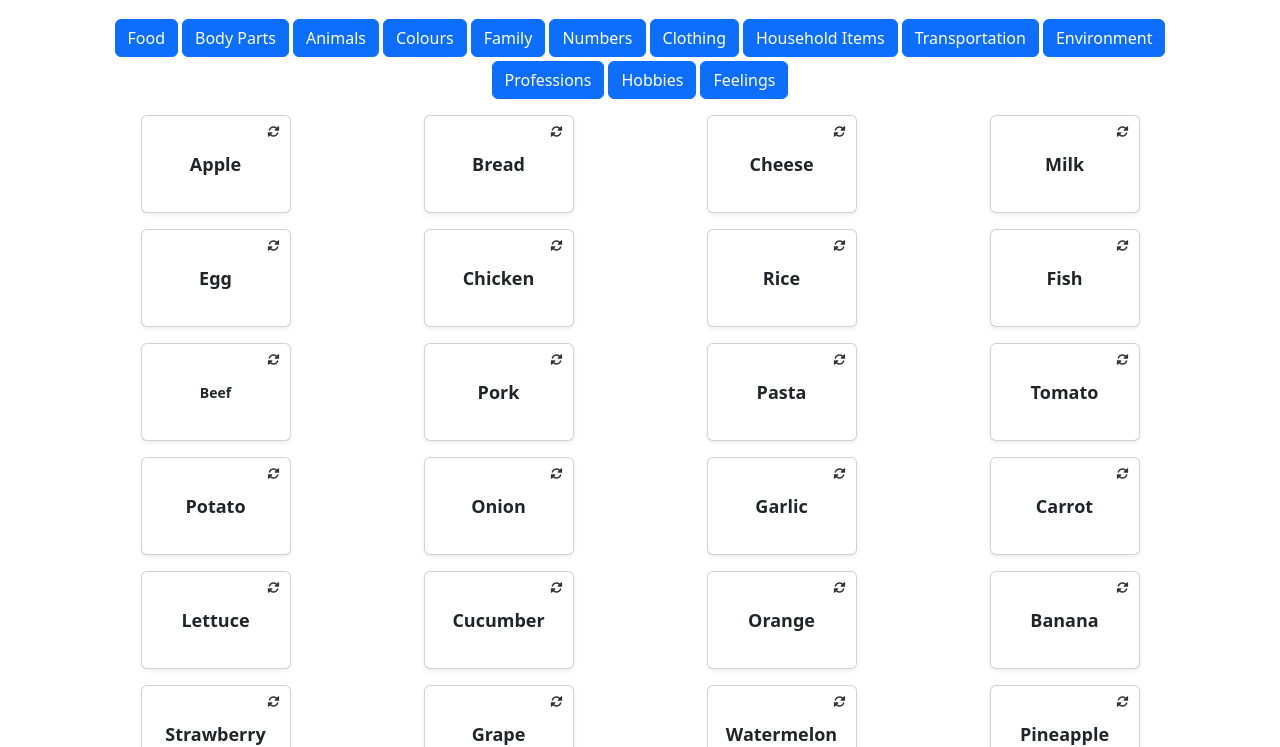
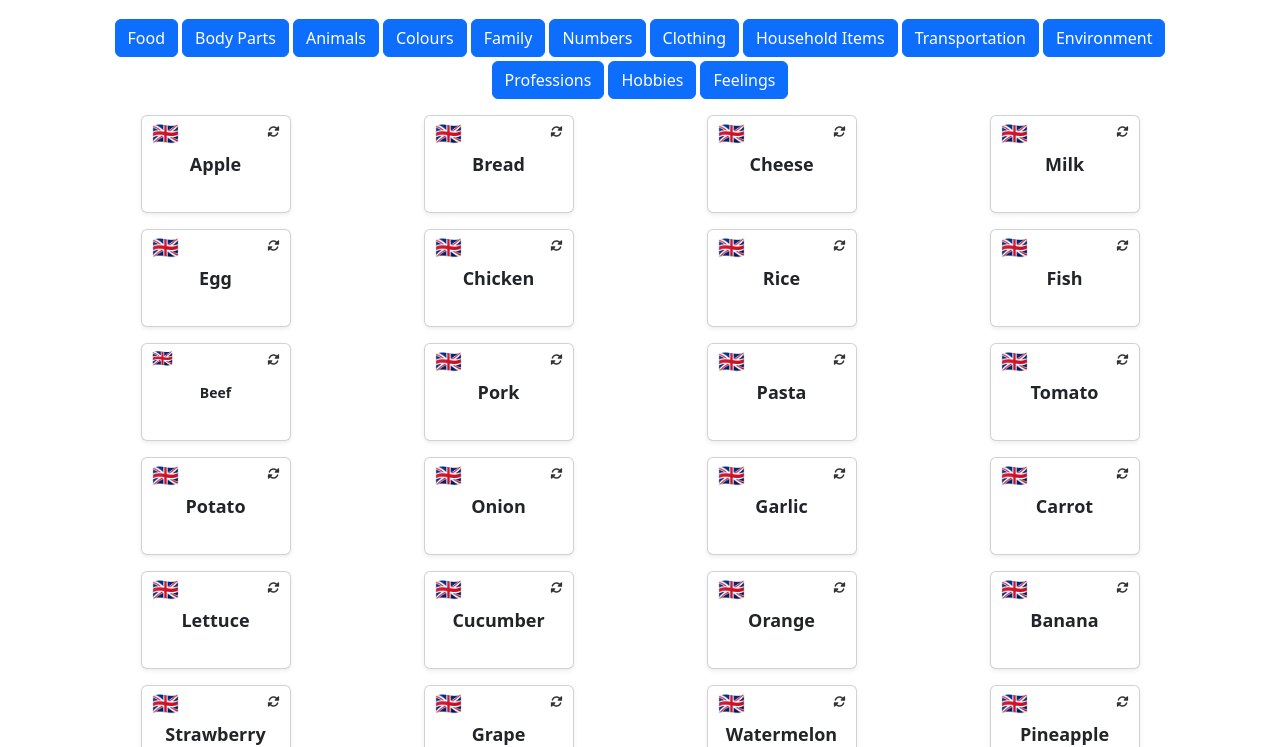
Before and after one commit to daniel-d-dev/spanish-flashcards-app, a plain HTML site: page index.html in a window 1280 px wide. Both pictures are taken after a click on the button "Food". Shown: the part 53-800 px from the top of the page. Drawn offline with nearby package versions, Linux system fonts and the light colour scheme.

Commit message:
Adding language-emoji styling

```diff
--- a/app.css
+++ b/app.css
@@ -58,6 +58,13 @@ body {
     transform: rotateY(360deg);
 }
 
+.language-emoji {
+    position: absolute;
+    top: 1px;
+    left: 10px;
+    font-size: 1.2em;
+}
+
 .flip-icon {
     position: absolute;
     top: 10px;
--- a/app.js
+++ b/app.js
@@ -42,9 +42,20 @@ async function loadCategory(category) {
             back.classList.add("back");
             back.textContent = word.spanish;
 
+            const englishEmoji = document.createElement("span");
+            englishEmoji.classList.add("language-emoji");
+            englishEmoji.textContent = "🇬🇧";
+
+            const spanishEmoji = document.createElement("span");
+            spanishEmoji.classList.add("language-emoji");
+            spanishEmoji.textContent = "🇪🇸";
+
             const icon = document.createElement("i");
             icon.classList.add("fas", "fa-sync-alt", "flip-icon");
             card.appendChild(icon);
+
+            front.appendChild(englishEmoji);
+            back.appendChild(spanishEmoji);
 
             card.appendChild(front);
             card.appendChild(back);
```
